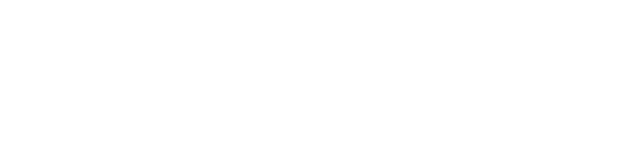
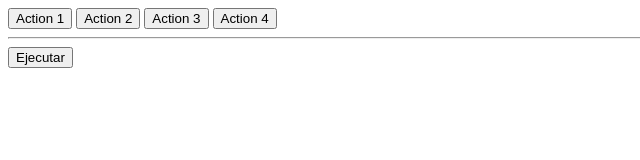
Before and after one commit to andersonNB/Estructura-de-Datos, a plain HTML site: page set/index.html in a window 1280 px wide. Shown: the whole page, without its empty margins (0-640 px from the left). Drawn offline with Linux system fonts and the light colour scheme.

Commit message:
Uso e implemtación de la estructura de datos Set en js

```diff
--- a/set/index.html
+++ b/set/index.html
@@ -6,6 +6,17 @@
 		<meta name="viewport" content="width=device-width, initial-scale=1.0" />
 		<title>Set</title>
 	</head>
-	<body></body>
+	<body>
+		<button onclick="addAction(action1)">Action 1</button>
+		<button onclick="addAction(action2)">Action 2</button>
+		<button onclick="addAction(action3)">Action 3</button>
+		<button onclick="addAction(action4)">Action 4</button>
+
+		<hr />
+
+		<div>
+			<button onclick="run()">Ejecutar</button>
+		</div>
+	</body>
 	<script src="main.js"></script>
 </html>
--- a/set/main.js
+++ b/set/main.js
@@ -50,3 +50,39 @@ setArray.forEach(element => {
 //limpiar set
 set.clear();
 console.log(set)
+
+//Ejemplo de uso de SET
+
+const functions = new Set();
+
+function addAction(fn) {
+
+    functions.add(fn);
+
+    console.log(functions);
+}
+
+function action1() {
+    console.log("action1")
+}
+
+function action2() {
+    console.log("action2")
+}
+
+console.log(action2 instanceof Object)
+
+function action3() {
+    console.log("action3")
+}
+
+function action4() {
+    console.log("action4")
+}
+
+
+function run() {
+    for (const fn of functions) {
+        fn();
+    }
+}
```
